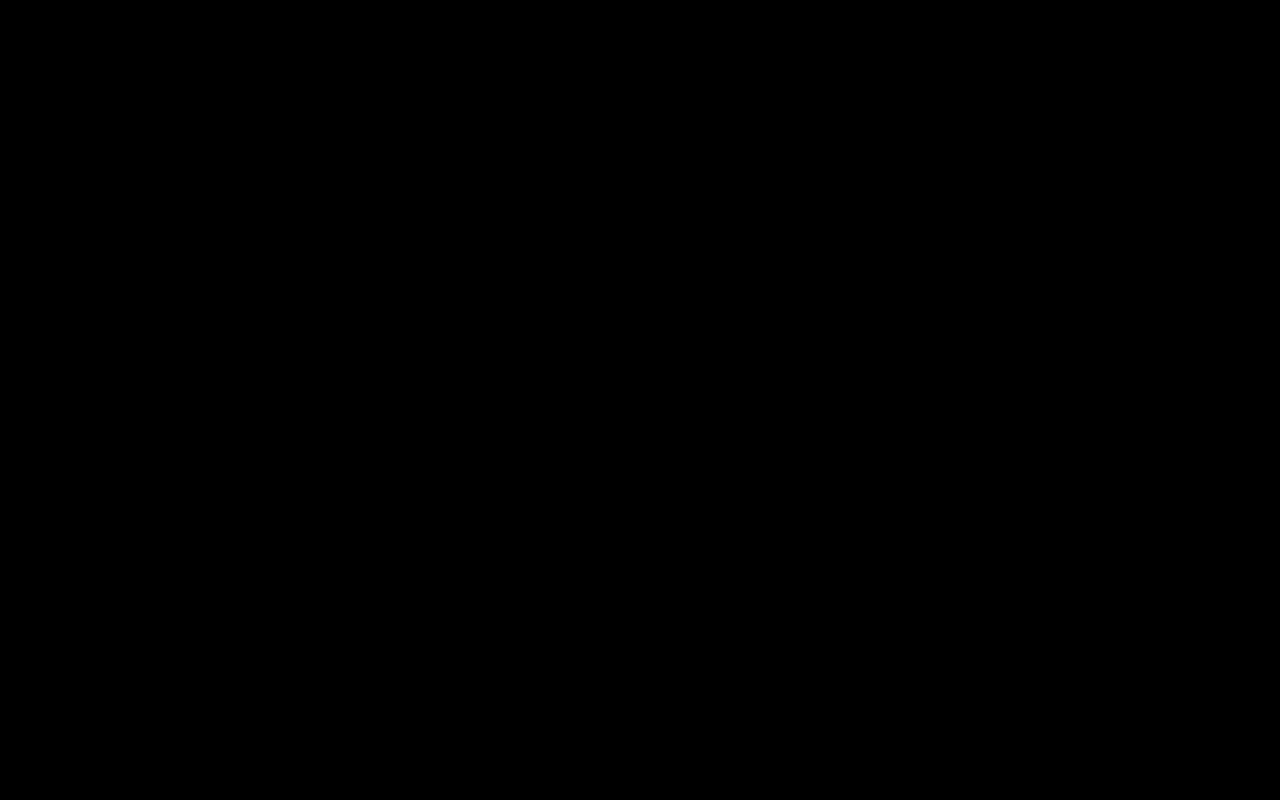
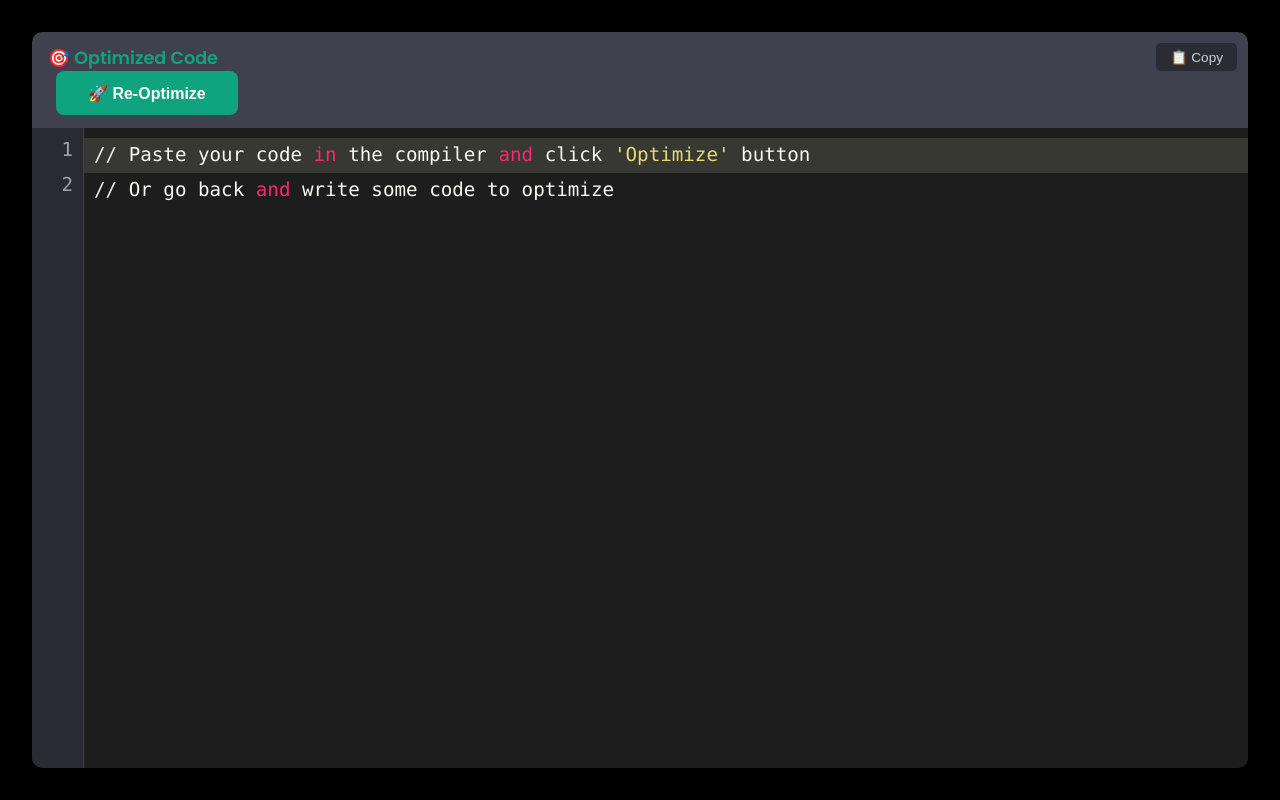
Before and after one commit to ARUN-S-15/codex, a Flask app: page /optimizer in a window 1280 px wide. Before the commit the page is empty. Run offline with Flask 3, Linux system fonts and the light colour scheme; the visitor is signed in with stand-in values (Sample User, id 1); some libraries are stand-ins or nearby versions.

Commit message:
Fix optimizer page: Make optimized code editor visible

```diff
--- a/templates/optimizer.html
+++ b/templates/optimizer.html
@@ -180,14 +180,14 @@
       background: #0d8b6d;
     }
 
-    /* Optimized editor (hidden initially) */
+    /* Optimized editor - always visible now */
     #optimizedWrapper {
-      display: none;
+      display: flex;
       flex: 1;
       animation: fadeIn 0.5s ease-in-out;
     }
 
-    /* Ensure both editors have consistent height */
+    /* Ensure editor has proper height */
     #optimizedWrapper .CodeMirror {
       height: auto !important;
       min-height: 400px !important;
```
